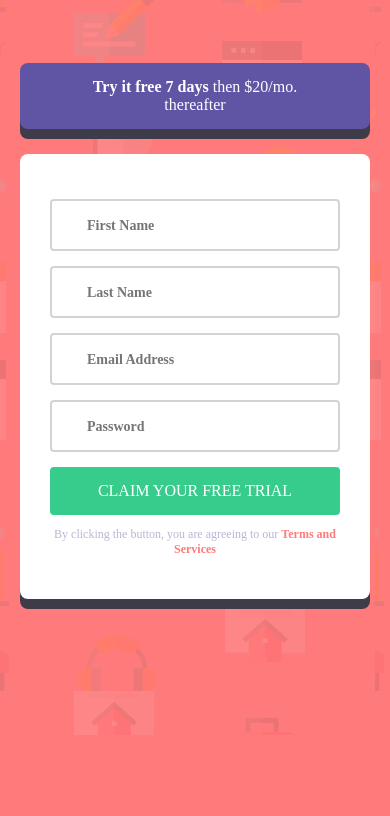
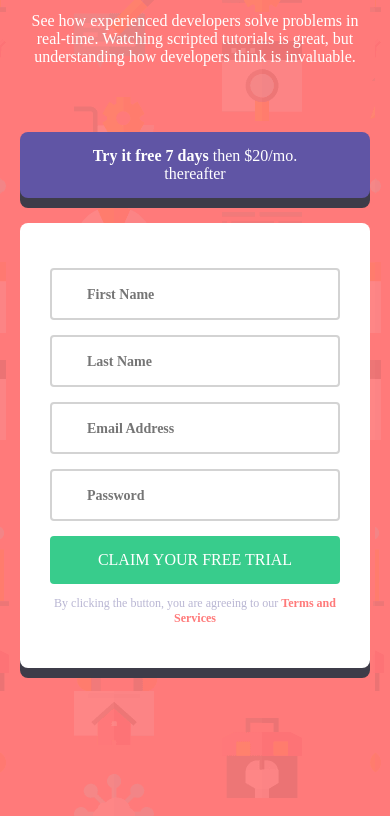
Before and after one commit to Benalisafa/sign-up, a plain HTML site: page index.html in a window 390 px wide. Shown: the part 309-1125 px from the top of the page. Before the commit the page ends 1044 px from the top, so only its background shows below. Drawn offline with Linux system fonts and the light colour scheme; a web font is replaced by a local one.

Commit message:
first commit

```diff
--- a/style.css
+++ b/style.css
@@ -164,7 +164,7 @@ body {
 
     body{
         background-image: url(images/bg-intro-mobile.png);
-        margin:  100px 0;
+        margin:  20vh 0;
         text-align: center;
         font-size: 16px;
     }
```
